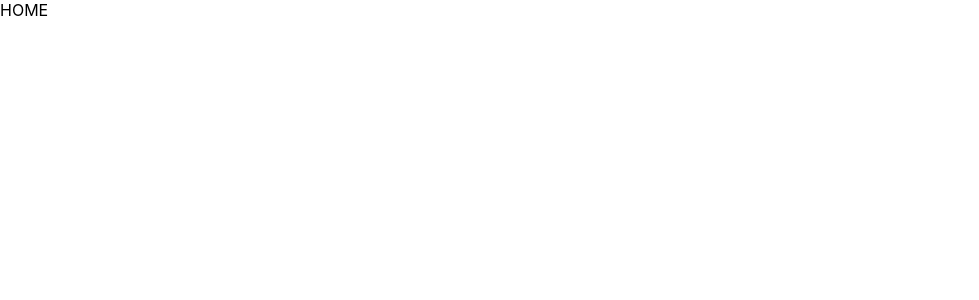
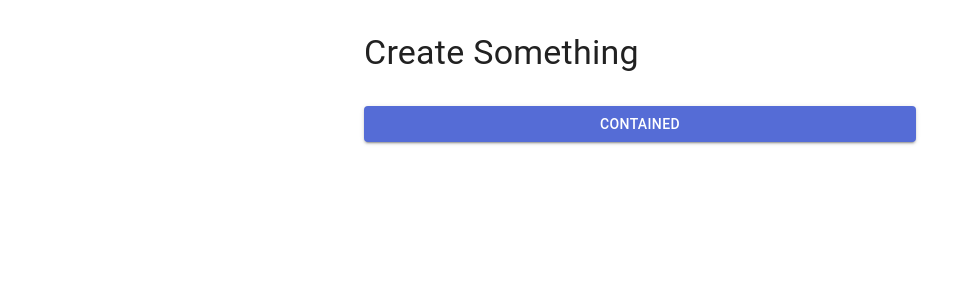
Before and after one commit to thekhaji/a1Motors_react, a React (Create React App) app: page / in a window 1280 px wide. Shown: the top 300 px of the page, without its empty margins (0-979 px from the left). Built offline with nearby package versions, Linux system fonts and the light colour scheme.

Commit message:
feat: MUI standard integration

```diff
--- a/package.json
+++ b/package.json
@@ -3,6 +3,9 @@
   "version": "0.1.0",
   "private": true,
   "dependencies": {
+    "@emotion/react": "^11.14.0",
+    "@emotion/styled": "^11.14.0",
+    "@mui/material": "^6.4.7",
     "@reduxjs/toolkit": "^2.6.1",
     "@testing-library/dom": "^10.4.0",
     "@testing-library/jest-dom": "^6.6.3",
--- a/src/app/App.tsx
+++ b/src/app/App.tsx
@@ -1,10 +1,20 @@
 import React from 'react';
 
 import '../css/app.css';
+import { Box, Button, Container, Stack, Typography } from '@mui/material';
 
 function App() {
   return (
-    <div>HOME</div>
+    <Container maxWidth="sm">
+      <Stack flexDirection={"column"}>
+        <Box sx={{my: 4}}>
+          <Typography variant="h4" component={"h4"}>
+            Create Something
+          </Typography>
+        </Box>
+        <Button variant="contained">Contained</Button>
+      </Stack>
+    </Container>
   );
 }
 
--- a/src/index.tsx
+++ b/src/index.tsx
@@ -25,6 +25,9 @@
 import { store } from './app/store';
 import App from './app/App';
 import reportWebVitals from './reportWebVitals';
+import  CssBaseline  from '@mui/material/CssBaseline';
+import { ThemeProvider } from '@emotion/react';
+import theme from './theme';
 import './css/index.css';
 
 const container = document.getElementById('root')!;
@@ -33,7 +36,10 @@
 root.render(
   <React.StrictMode>
     <Provider store={store}>
-      <App />
+      <ThemeProvider theme={theme}>
+        <CssBaseline/>
+        <App />
+      </ThemeProvider>
     </Provider>
   </React.StrictMode>
 );
--- /dev/null
+++ b/src/theme.ts
@@ -0,0 +1,18 @@
+import { createTheme } from "@mui/material";
+import { red } from "@mui/material/colors";
+
+const theme = createTheme({
+    palette:{
+        primary: {
+            main: '#556cd6',
+        },
+        secondary:{
+            main: '#19857b',
+        },
+        error:{
+            main: red.A400,
+        },
+    },
+});
+
+export default theme;
```
Also changed, not shown: 1 other file (tests, documents, lock files or other folders).
